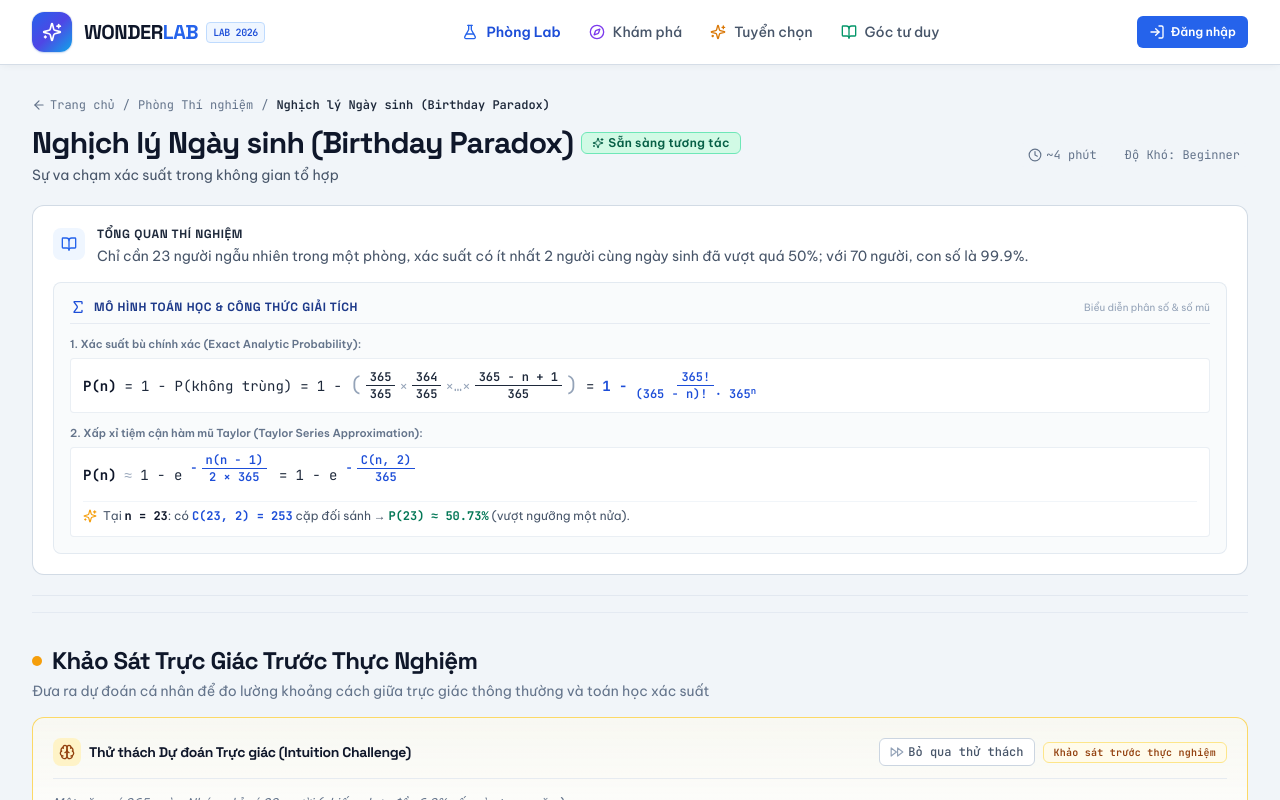
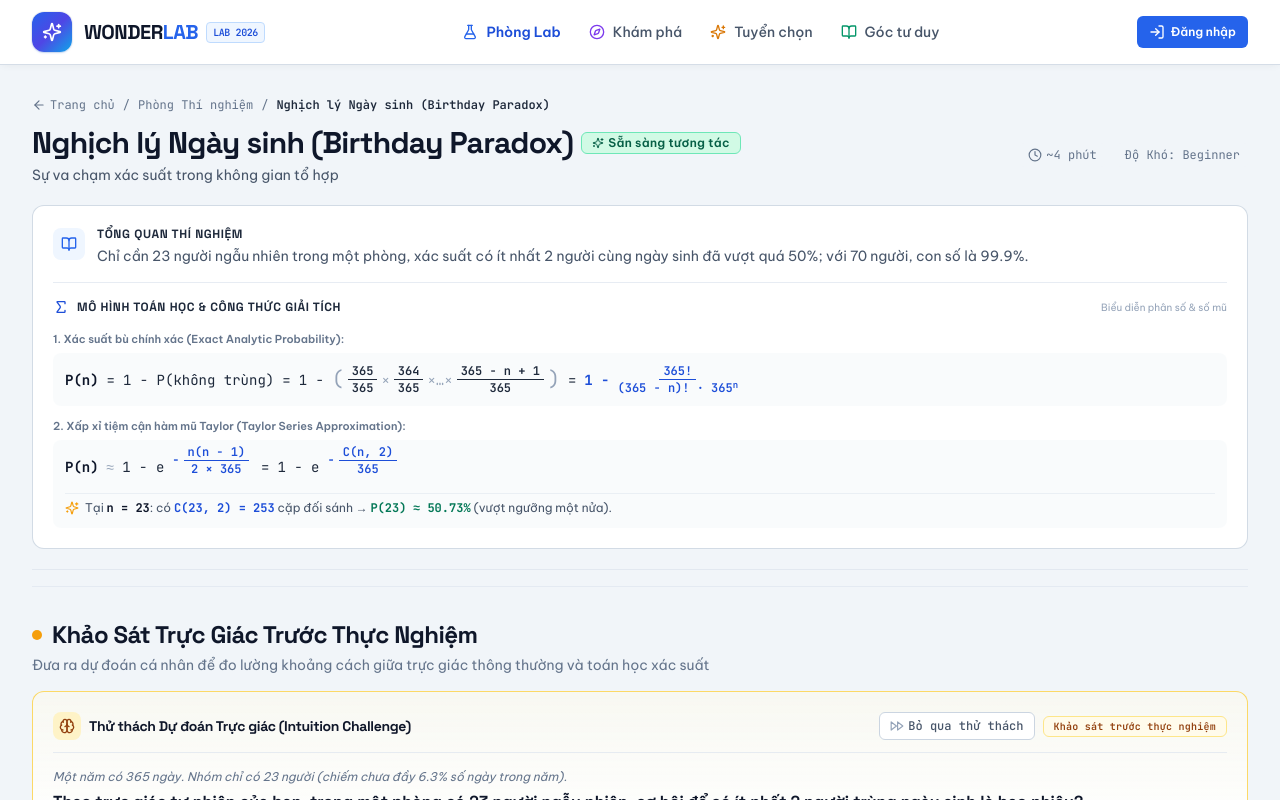
Before and after one commit to thanhba0505/wonderlab, a Next.js app in the folder client/: page /simulations/birthday-paradox in a window 1280 px wide. Shown: the top 800 px of the page. Built offline with nearby package versions, Linux system fonts and the light colour scheme; no server answers.

Commit message:
fix(ui): unbox outer container of math model and formulas

```diff
--- a/client/src/features/simulations/components/simulation-math-card.tsx
+++ b/client/src/features/simulations/components/simulation-math-card.tsx
@@ -48,12 +48,12 @@ export const SimulationMathCard: React.FC<SimulationMathCardProps> = ({ slug, su
         </div>
       </div>
 
-      {/* Khối mô hình toán học đa tầng, phân số, số mũ */}
-      <div className="rounded-lg bg-slate-50/80 border border-slate-200/90 p-4 space-y-3 font-mono">
-        <div className="flex items-center justify-between border-b border-slate-200/80 pb-2">
+      {/* Khối mô hình toán học - KHÔNG ĐÓNG KHUNG BÊN NGOÀI, line phân cách ở trên */}
+      <div className="pt-4 border-t border-slate-200/80 space-y-3 font-mono">
+        <div className="flex items-center justify-between pb-1">
           <div className="flex items-center gap-2">
             <Sigma className="h-4 w-4 text-blue-700" />
-            <span className="text-xs font-bold uppercase tracking-wider text-blue-900 font-heading">
+            <span className="text-xs font-bold uppercase tracking-wider text-slate-800 font-heading">
               Mô Hình Toán Học & Công Thức Giải Tích
             </span>
           </div>
@@ -68,7 +68,7 @@ export const SimulationMathCard: React.FC<SimulationMathCardProps> = ({ slug, su
               <div className="text-[11px] font-sans text-slate-500 font-semibold flex items-center gap-1.5">
                 <span>1. Xác suất bù chính xác (Exact Analytic Probability):</span>
               </div>
-              <div className="flex flex-wrap items-center gap-2 text-sm bg-white p-3 rounded border border-slate-200/70 shadow-2xs">
+              <div className="flex flex-wrap items-center gap-2 text-sm bg-slate-50/80 p-3 rounded-lg">
                 <span className="font-bold text-slate-900">P(n)</span>
                 <span>=</span>
                 <span>1 &minus; P(không trùng)</span>
@@ -105,7 +105,7 @@ export const SimulationMathCard: React.FC<SimulationMathCardProps> = ({ slug, su
               <div className="text-[11px] font-sans text-slate-500 font-semibold flex items-center gap-1.5">
                 <span>2. Xấp xỉ tiệm cận hàm mũ Taylor (Taylor Series Approximation):</span>
               </div>
-              <div className="flex flex-wrap items-center gap-2 text-sm bg-white p-3 rounded border border-slate-200/70 shadow-2xs">
+              <div className="flex flex-wrap items-center gap-2 text-sm bg-slate-50/80 p-3 rounded-lg">
                 <span className="font-bold text-slate-900">P(n)</span>
                 <span className="text-slate-400">&asymp;</span>
                 <span>1 &minus; e</span>
@@ -123,7 +123,7 @@ export const SimulationMathCard: React.FC<SimulationMathCardProps> = ({ slug, su
                   &minus;
                   <MathFraction numerator="C(n, 2)" denominator="365" className="text-[10px]" />
                 </sup>
-                <div className="w-full pt-1.5 mt-1 border-t border-slate-100 text-xs font-sans text-slate-600 flex items-center gap-1.5">
+                <div className="w-full pt-1.5 mt-1 border-t border-slate-200/60 text-xs font-sans text-slate-600 flex items-center gap-1.5">
                   <Sparkles className="h-3.5 w-3.5 text-amber-500 shrink-0" />
                   <span>
                     Tại <strong className="font-mono text-slate-900">n = 23</strong>: có{' '}
@@ -141,7 +141,7 @@ export const SimulationMathCard: React.FC<SimulationMathCardProps> = ({ slug, su
         {/* NGHỊCH LÝ MONTY HALL */}
         {slug === 'monty-hall' && (
           <div className="space-y-3 text-xs text-slate-800">
-            <div className="flex flex-wrap items-center gap-3 bg-white p-3 rounded border border-slate-200/70 shadow-2xs">
+            <div className="flex flex-wrap items-center gap-3 bg-slate-50/80 p-3 rounded-lg">
               <div className="flex items-center gap-1.5">
                 <span className="text-slate-500 font-sans">Giữ nguyên cửa ban đầu:</span>
                 <span className="font-bold text-slate-900">P(Stay) =</span>
@@ -164,7 +164,7 @@ export const SimulationMathCard: React.FC<SimulationMathCardProps> = ({ slug, su
         {/* THÍ NGHIỆM HAI KHE YOUNG */}
         {slug === 'double-slit' && (
           <div className="space-y-3 text-xs text-slate-800">
-            <div className="flex flex-wrap items-center gap-4 bg-white p-3 rounded border border-slate-200/70 shadow-2xs">
+            <div className="flex flex-wrap items-center gap-4 bg-slate-50/80 p-3 rounded-lg">
               <div className="flex items-center gap-1.5">
                 <span className="text-slate-500 font-sans">Vị trí vân sáng:</span>
                 <span className="font-bold text-slate-900">
@@ -195,7 +195,7 @@ export const SimulationMathCard: React.FC<SimulationMathCardProps> = ({ slug, su
         {/* SONG ĐỀ TÙ NHÂN */}
         {slug === 'prisoners-dilemma' && (
           <div className="space-y-3 text-xs text-slate-800">
-            <div className="flex flex-wrap items-center gap-4 bg-white p-3 rounded border border-slate-200/70 shadow-2xs">
+            <div className="flex flex-wrap items-center gap-4 bg-slate-50/80 p-3 rounded-lg">
               <div className="flex items-center gap-1.5">
                 <span className="text-slate-500 font-sans">Điều kiện song đề:</span>
                 <span className="font-bold text-amber-700">T &gt; R &gt; P &gt; S</span>
@@ -215,7 +215,7 @@ export const SimulationMathCard: React.FC<SimulationMathCardProps> = ({ slug, su
         {/* NGHỊCH LÝ ZENO */}
         {slug === 'zeno-paradox' && (
           <div className="space-y-3 text-xs text-slate-800">
-            <div className="flex flex-wrap items-center gap-4 bg-white p-3 rounded border border-slate-200/70 shadow-2xs">
+            <div className="flex flex-wrap items-center gap-4 bg-slate-50/80 p-3 rounded-lg">
               <div className="flex items-center gap-1.5">
                 <span className="text-slate-500 font-sans">Chuỗi hình học hội tụ:</span>
                 <span className="font-bold text-slate-900">
```
